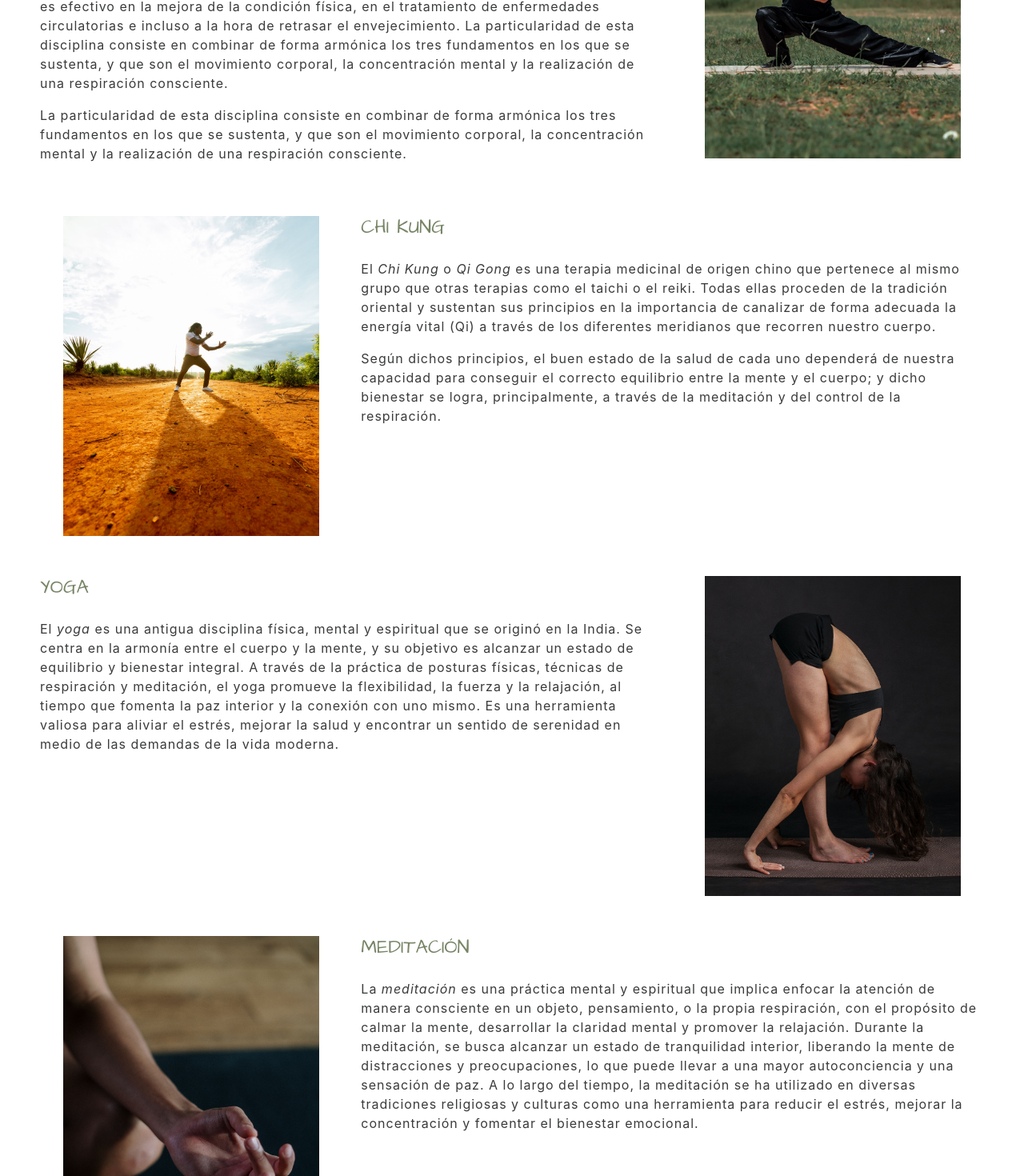
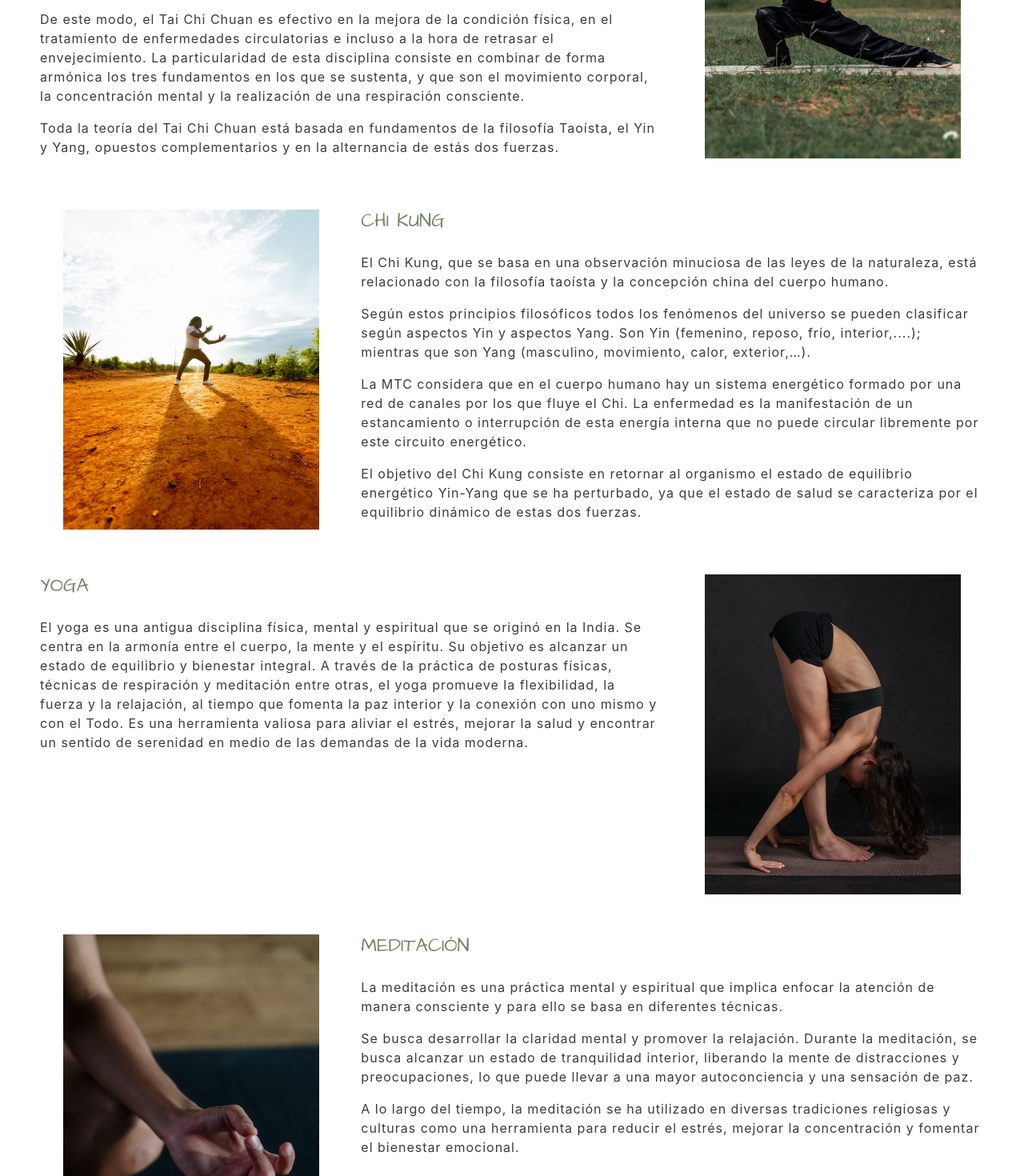
Before and after one commit to stephaniecrocker91/richardmorales2, a React (Create React App) app: page /servicios in a window 1280 px wide. Shown: the part 440-1910 px from the top of the page at 80% size. Built offline with nearby package versions, Linux system fonts and the light colour scheme.

Commit message:
edit services

```diff
--- a/src/components/Servicios.js
+++ b/src/components/Servicios.js
@@ -17,29 +17,34 @@ function Servicios() {
             title: "Tai Chi Chuan",
             image: taichichuan,
             info: <>
-                <p>El <em>taichí</em>, <em>tai chi</em> o <em>tai chi chuan</em> es un arte marcial que practican millones de personas en todo el mundo debido a los múltiples beneficios que ofrece, tanto a nivel corporal como mental, por la parte de meditación que incluye. Estos beneficios se hacen evidentes en poco tiempo, pues aunque se trata de un ejercicio que se realiza lentamente y de forma suave, con él se pueden trabajar todos los músculos del cuerpo, y además se tienen en cuenta otros factores como la fuerza, la flexibilidad y el equilibrio. De este modo, el taichí es efectivo en la mejora de la condición física, en el tratamiento de enfermedades circulatorias e incluso a la hora de retrasar el envejecimiento. La particularidad de esta disciplina consiste en combinar de forma armónica los tres fundamentos en los que se sustenta, y que son el movimiento corporal, la concentración mental y la realización de una respiración consciente.</p>
-                <p>La particularidad de esta disciplina consiste en combinar de forma armónica los tres fundamentos en los que se sustenta, y que son el movimiento corporal, la concentración mental y la realización de una respiración consciente.</p>
-            </>
+            <p>El Tai Chi Chuan es un arte marcial que practican millones de personas en todo el mundo debido a los múltiples beneficios que ofrece, tanto a nivel corporal, mental y emocional. Estos beneficios se hacen evidentes en poco tiempo, pues aunque se trata de un ejercicio que se realiza lentamente y de forma suave, con él se pueden trabajar todos los músculos del cuerpo, y además se tienen en cuenta otros factores como la fuerza, la flexibilidad y el equilibrio.</p>
+            <p>De este modo, el Tai Chi Chuan es efectivo en la mejora de la condición física, en el tratamiento de enfermedades circulatorias e incluso a la hora de retrasar el envejecimiento. La particularidad de esta disciplina consiste en combinar de forma armónica los tres fundamentos en los que se sustenta, y que son el movimiento corporal, la concentración mental y la realización de una respiración consciente.</p>
+            <p>Toda la teoría del Tai Chi Chuan está basada en fundamentos de la filosofía Taoísta, el Yin y Yang, opuestos complementarios y en la  alternancia de estás dos fuerzas.</p>
+        </>
         },
         {
             title: "Chi Kung",
             image: chikung,
             info: <>
-                <p>El <em>Chi Kung</em> o <em>Qi Gong</em> es una terapia medicinal de origen chino que pertenece al mismo grupo que otras terapias como el taichi o el reiki. Todas ellas proceden de la tradición oriental y sustentan sus principios en la importancia de canalizar de forma adecuada la energía vital (Qi) a través de los diferentes meridianos que recorren nuestro cuerpo.</p>
-                <p>Según dichos principios, el buen estado de la salud de cada uno dependerá de nuestra capacidad para conseguir el correcto equilibrio entre la mente y el cuerpo; y dicho bienestar se logra, principalmente, a través de la meditación y del control de la respiración.</p>
-            </>
+            <p>El Chi Kung, que se basa en una observación minuciosa de las leyes de la naturaleza, está relacionado con la filosofía taoísta y la concepción china del cuerpo humano.</p>
+            <p>Según estos principios filosóficos todos los fenómenos del universo se pueden clasificar según aspectos Yin y aspectos Yang. Son Yin (femenino, reposo, frío, interior,....); mientras que son Yang (masculino, movimiento, calor, exterior,…).</p>
+            <p>La MTC considera que en el cuerpo humano hay un sistema energético formado por una red de canales por los que fluye el Chi. La enfermedad es la manifestación de un estancamiento o interrupción de esta energía interna que no puede circular libremente por este circuito energético.</p>
+            <p>El objetivo del Chi Kung consiste en retornar al organismo el estado de equilibrio energético Yin-Yang que se ha perturbado, ya que el estado de salud se caracteriza por el equilibrio dinámico de estas dos fuerzas.</p>
+        </>
         },
         {
             title: "Yoga",
             image: yoga,
-            info: <p>El <em>yoga</em> es una antigua disciplina física, mental y espiritual que se originó en la India. Se centra en la armonía entre el cuerpo y la mente, y su objetivo es alcanzar un estado de equilibrio y bienestar integral. A través de la práctica de posturas físicas, técnicas de respiración y meditación, el yoga promueve la flexibilidad, la fuerza y la relajación, al tiempo que fomenta la paz interior y la conexión con uno mismo. Es una herramienta valiosa para aliviar el estrés, mejorar la salud y encontrar un sentido de serenidad en medio de las demandas de la vida moderna.</p>
+            info: <p>El yoga es una antigua disciplina física, mental y espiritual que se originó en la India. Se centra en la armonía entre el cuerpo, la mente y el espíritu. Su objetivo es alcanzar un estado de equilibrio y bienestar integral. A través de la práctica de posturas físicas, técnicas de respiración y meditación entre otras, el yoga promueve la flexibilidad, la fuerza y la relajación, al tiempo que fomenta la paz interior y la conexión con uno mismo y con el Todo. Es una herramienta valiosa para aliviar el estrés, mejorar la salud y encontrar un sentido de serenidad en medio de las demandas de la vida moderna.</p>
         },
         {
             title: "Meditación",
             image: meditacion,
-            info: <p>
-                La <em>meditación</em> es una práctica mental y espiritual que implica enfocar la atención de manera consciente en un objeto, pensamiento, o la propia respiración, con el propósito de calmar la mente, desarrollar la claridad mental y promover la relajación. Durante la meditación, se busca alcanzar un estado de tranquilidad interior, liberando la mente de distracciones y preocupaciones, lo que puede llevar a una mayor autoconciencia y una sensación de paz. A lo largo del tiempo, la meditación se ha utilizado en diversas tradiciones religiosas y culturas como una herramienta para reducir el estrés, mejorar la concentración y fomentar el bienestar emocional.
-                </p>
+            info: <>
+            <p>La meditación es una práctica mental y espiritual que implica enfocar la atención de manera consciente y para ello se basa en diferentes técnicas.</p>
+            <p>Se busca desarrollar la claridad mental y promover la relajación. Durante la meditación, se busca alcanzar un estado de tranquilidad interior, liberando la mente de distracciones y preocupaciones, lo que puede llevar a una mayor autoconciencia y una sensación de paz.</p>
+            <p>A lo largo del tiempo, la meditación se ha utilizado en diversas tradiciones religiosas y culturas como una herramienta para reducir el estrés, mejorar la concentración y fomentar el bienestar emocional.</p>
+            </>
 
         }, {
             title: "Medicina Tradicional China",
```
Also changed, not shown: .gitpod.yml (added).
